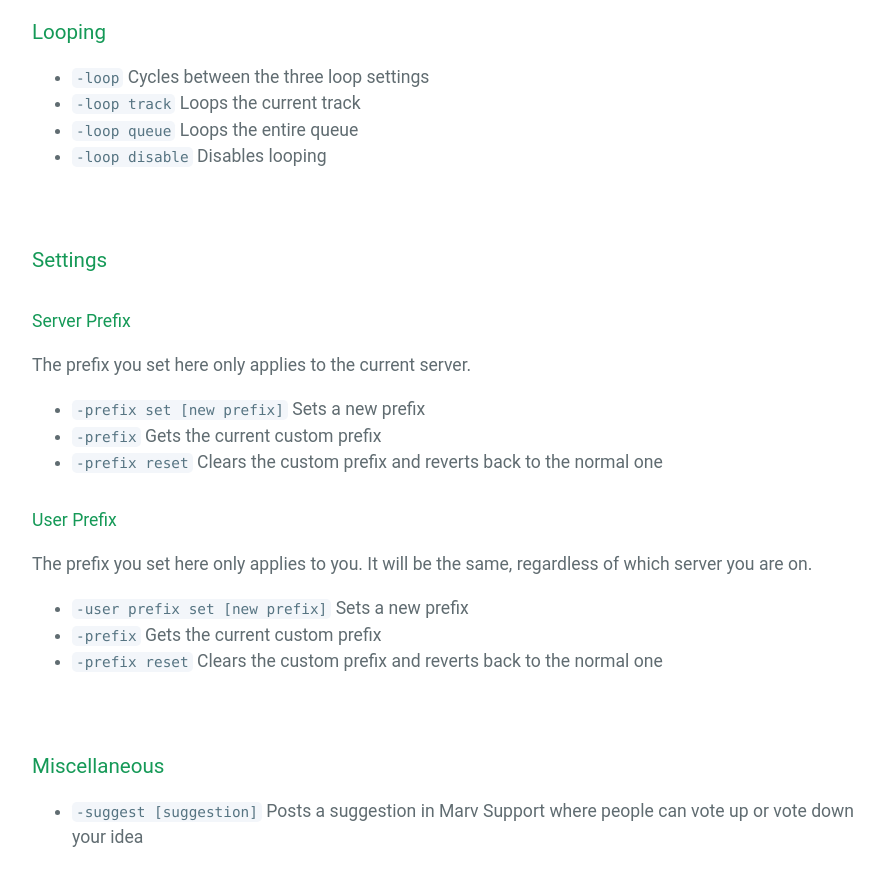
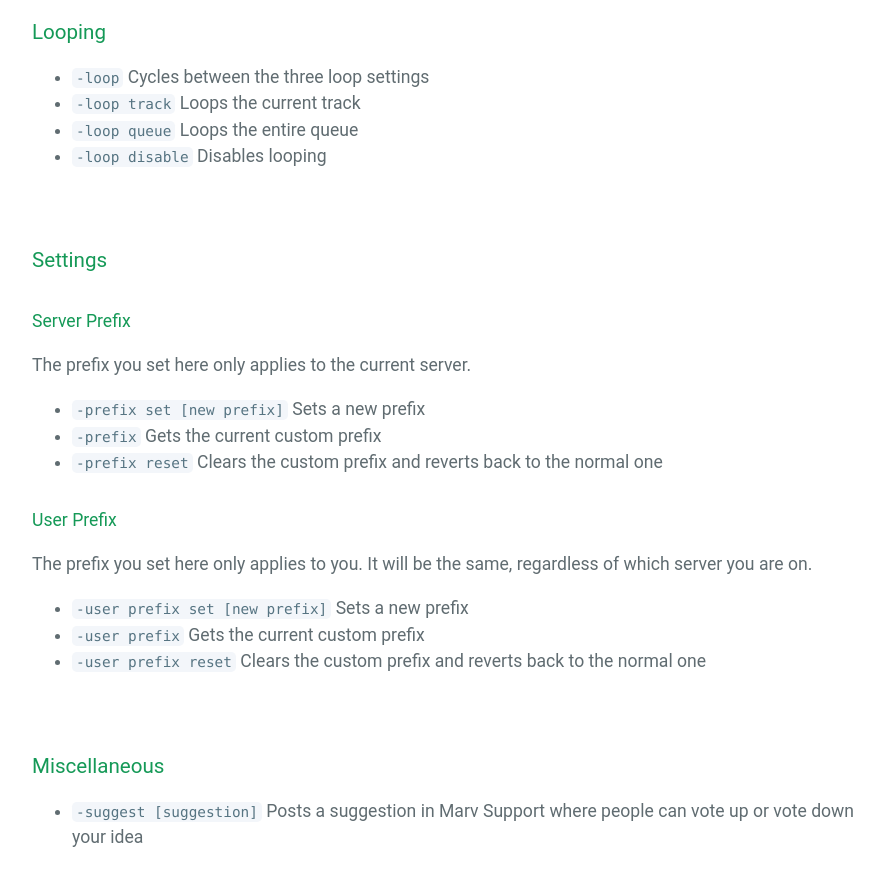
Before and after one commit to mymindishazel/marv-docs, a Jekyll site: the page built from commands.md, in a window 1280 px wide and 900 px high, scrolled down 2448 px. Shown: the top 886 px of the window, without its empty margins (192-1076 px from the left). Built offline with Jekyll 4.4.1, drawn with Linux system fonts in a browser that asks for light colours; our own code applies the rules of GitHub Pages for plain Markdown files.

Commit message:
Create commands.md

```diff
--- a/commands.md
+++ b/commands.md
@@ -107,8 +107,8 @@ The prefix you set here only applies to the current server.
 The prefix you set here only applies to you. It will be the same, regardless of which server you are on.
 
 * `-user prefix set [new prefix]` Sets a new prefix
-* `-prefix` Gets the current custom prefix
-* `-prefix reset` Clears the custom prefix and reverts back to the normal one
+* `-user prefix` Gets the current custom prefix
+* `-user prefix reset` Clears the custom prefix and reverts back to the normal one
 
 <br>
 
```
